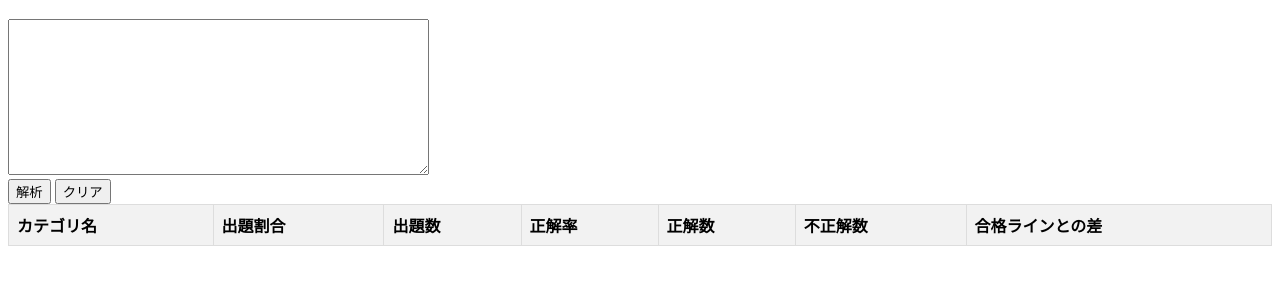
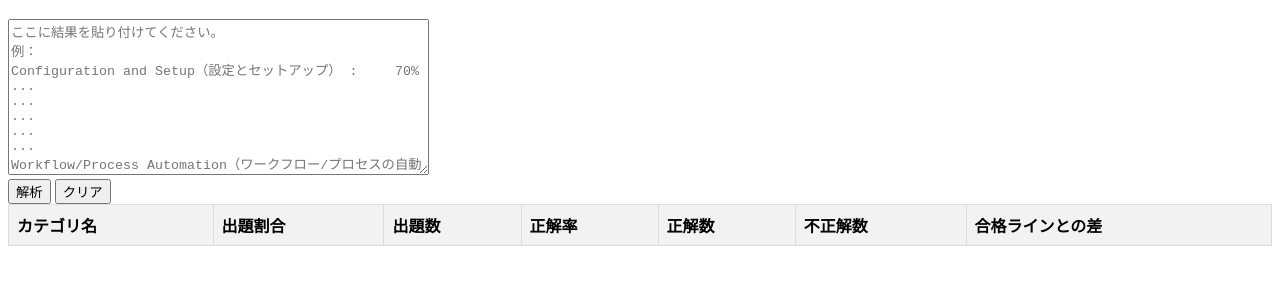
Before and after one commit to hkj/salesforce-exam-report, a plain HTML site: page index.html in a window 1280 px wide. Shown: the part 116-400 px from the top of the page. Drawn offline with Linux system fonts and the light colour scheme.

Commit message:
placeholderの設置

```diff
--- a/index.html
+++ b/index.html
@@ -27,7 +27,7 @@
 <body>
   <h1>Salesforce認定アドミニストレーター<br/>
   正答率解析</h1>
-  <textarea id="score-input" rows="10" cols="50"></textarea><br>
+  <textarea id="score-input" rows="10" cols="50" placeholder="ここに結果を貼り付けてください。&#10;例：&#10;Configuration and Setup（設定とセットアップ） &#58;	70%&#10;...&#10;...&#10;...&#10;...&#10;...&#10;Workflow/Process Automation（ワークフロー/プロセスの自動化）&#20;70%"></textarea><br>
   <button id="analyze-button">解析</button>
   <button id="clear-button">クリア</button>
   <table>
```
